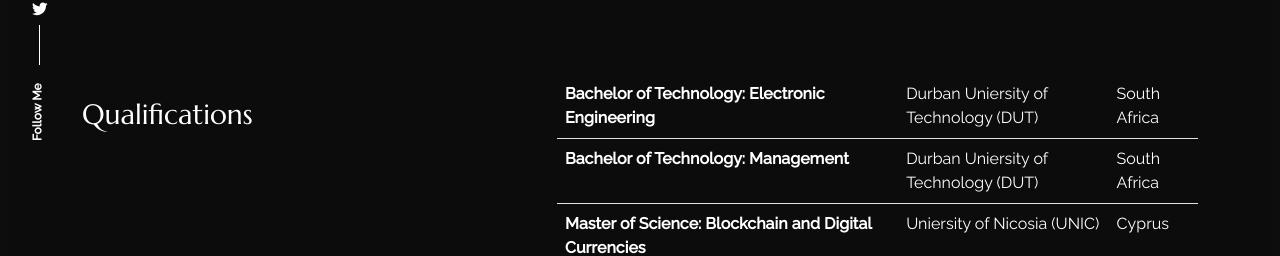
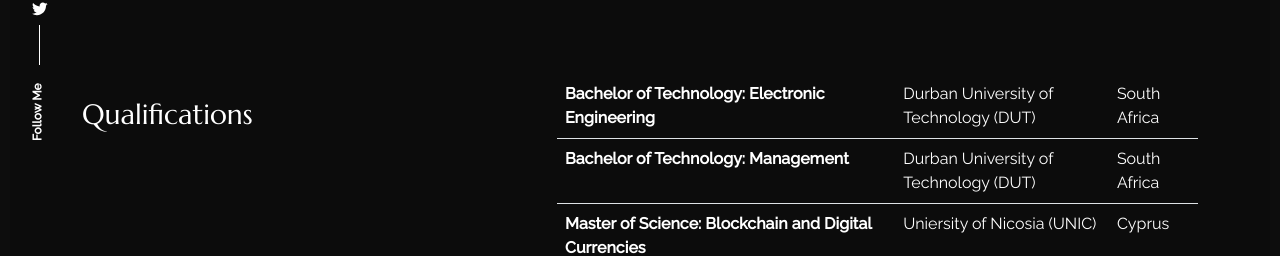
Before and after one commit to shayenr/Resume, a React (Create React App) app: page /about in a window 1280 px wide. Shown: the part 385-641 px from the top of the page. Built offline with nearby package versions, Linux system fonts and the light colour scheme.

Commit message:
updated error

```diff
--- a/src/content_option.js
+++ b/src/content_option.js
@@ -21,12 +21,12 @@
 };
 const qualifications = [{
         degree: "Bachelor of Technology: Electronic Engineering",
-        university: "Durban Uniersity of Technology (DUT)",
+        university: "Durban University of Technology (DUT)",
         country: "South Africa"
     },
     {
         degree: "Bachelor of Technology: Management",
-        university: "Durban Uniersity of Technology (DUT)",
+        university: "Durban University of Technology (DUT)",
         country: "South Africa"
     },
     {
```
